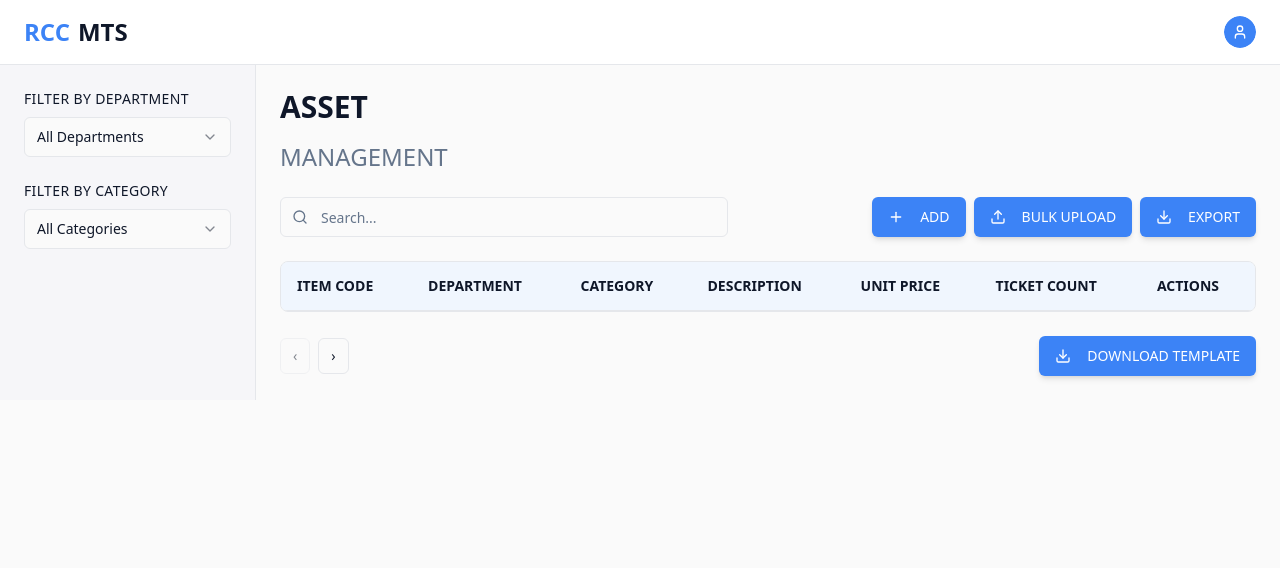
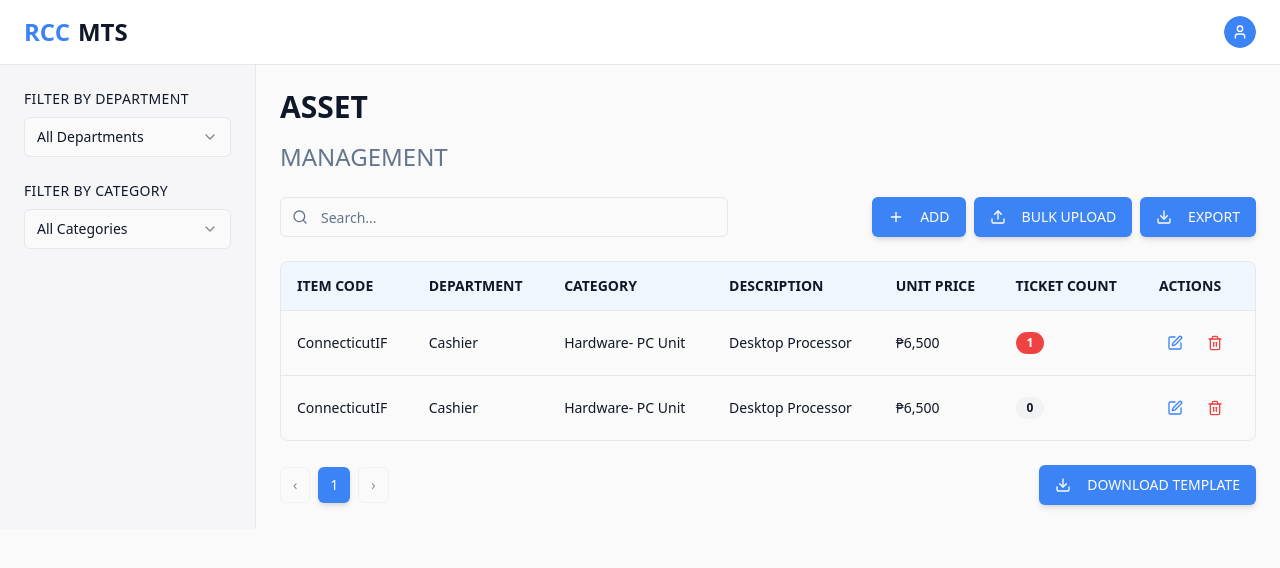
Before and after one commit to marcbayani/vite-sparkle-ui, a React (Vite) app: page / in a window 1280 px wide. Shown: the top 568 px of the page. Built offline with nearby package versions, Linux system fonts and the light colour scheme.

Commit message:
Revert table data changes
Reverted the changes that removed the sample data from the table.

```diff
--- a/src/components/AssetTable.tsx
+++ b/src/components/AssetTable.tsx
@@ -31,8 +31,27 @@ const AssetTable = ({ selectedDepartment, selectedCategory }: AssetTableProps) =
   const [searchTerm, setSearchTerm] = useState("");
   const [currentPage, setCurrentPage] = useState(1);
 
-  // Sample data - empty for now
-  const assets: Asset[] = [];
+  // Sample data to match the image
+  const assets: Asset[] = [
+    {
+      id: "1",
+      itemCode: "ConnecticutIF",
+      department: "Cashier",
+      category: "Hardware- PC Unit",
+      description: "Desktop Processor",
+      unitPrice: 6500,
+      ticketCount: 1
+    },
+    {
+      id: "2",
+      itemCode: "ConnecticutIF",
+      department: "Cashier",
+      category: "Hardware- PC Unit",
+      description: "Desktop Processor",
+      unitPrice: 6500,
+      ticketCount: 0
+    }
+  ];
 
   // Filter assets based on selections
   const filteredAssets = assets.filter((asset) => {
```
